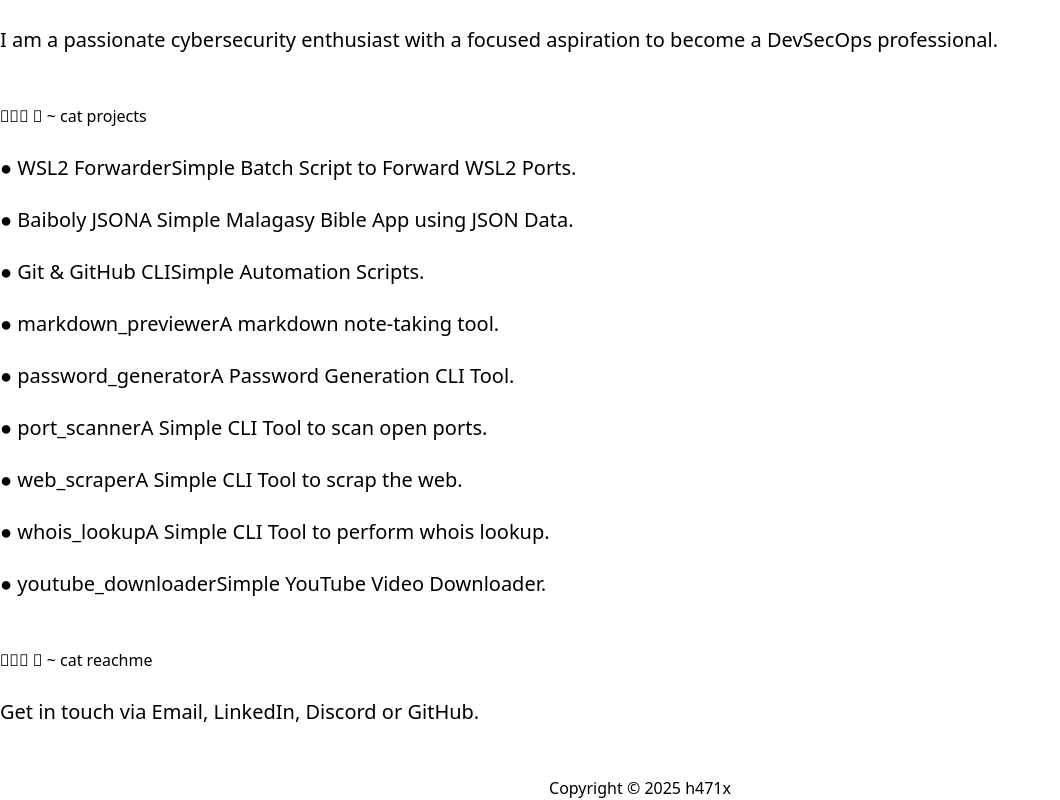
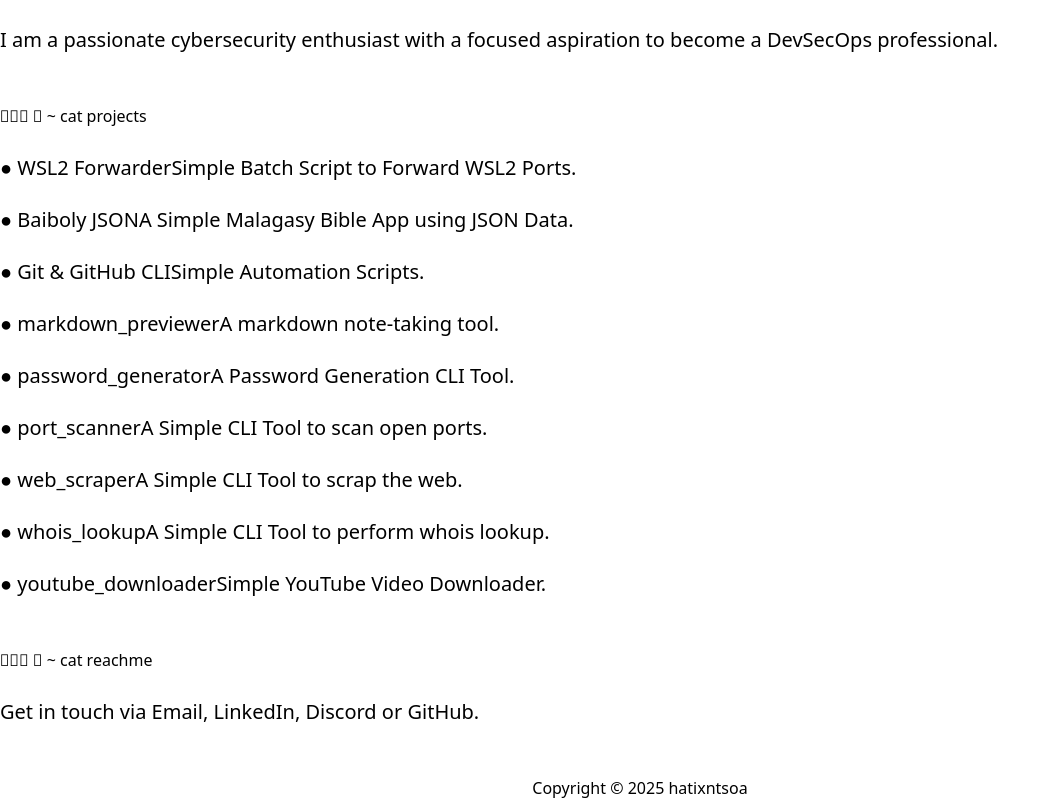
Before and after one commit to hatixntsoa/next.portfolio, a Next.js app: page / in a window 1280 px wide. Shown: the part 320-1120 px from the top of the page, without its empty margins (0-1060 px from the left). Built offline with nearby package versions, Linux system fonts and the light colour scheme.

Commit message:
feat: footer updated

```diff
--- a/app/components/Footer.tsx
+++ b/app/components/Footer.tsx
@@ -3,7 +3,7 @@ const Footer = () => {
 
   return (
     <div className="footer text-center w-full">
-      Copyright © {currentYear} h471x
+      Copyright © {currentYear} hatixntsoa
     </div>
   );
 };
```
